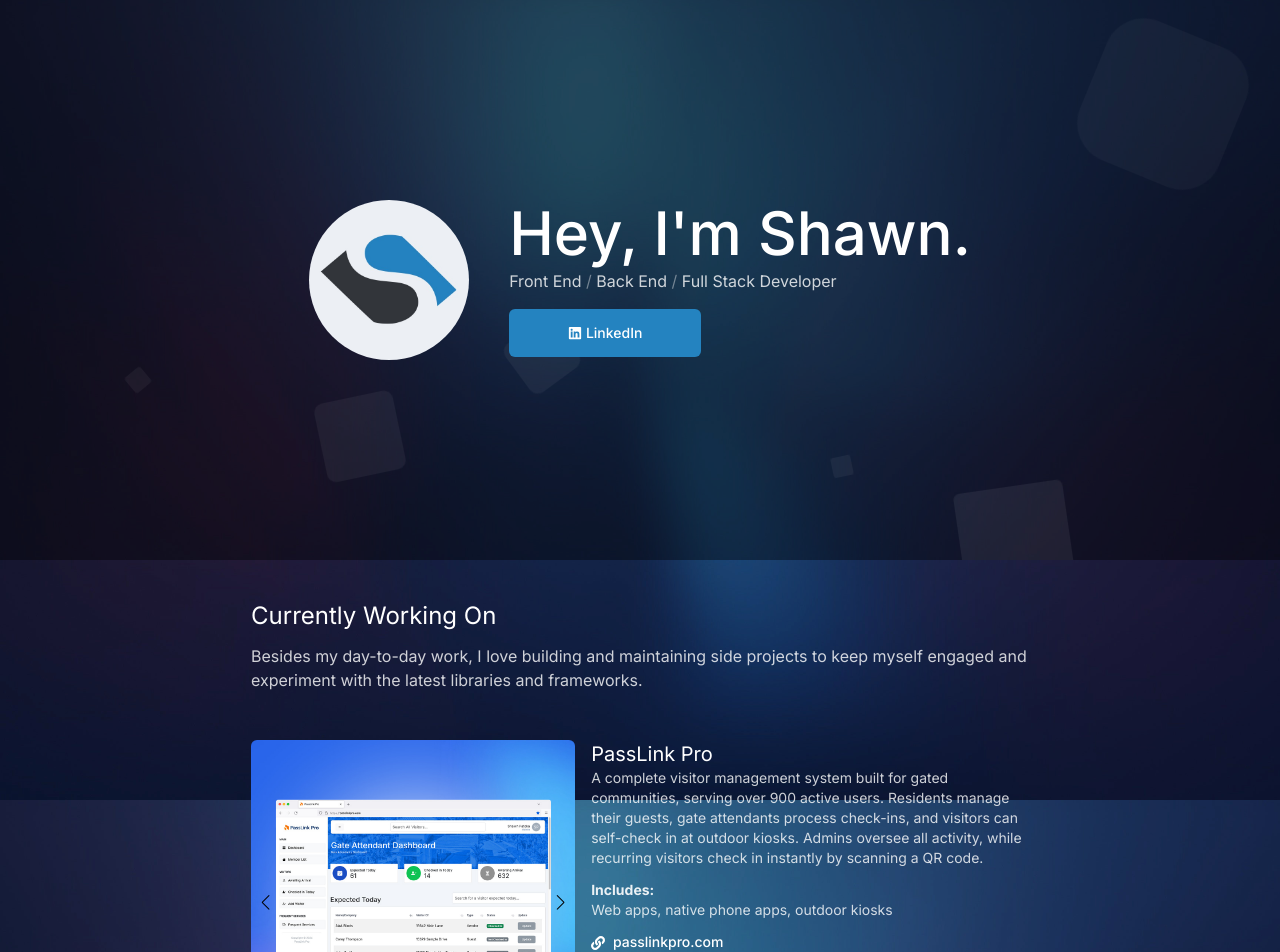
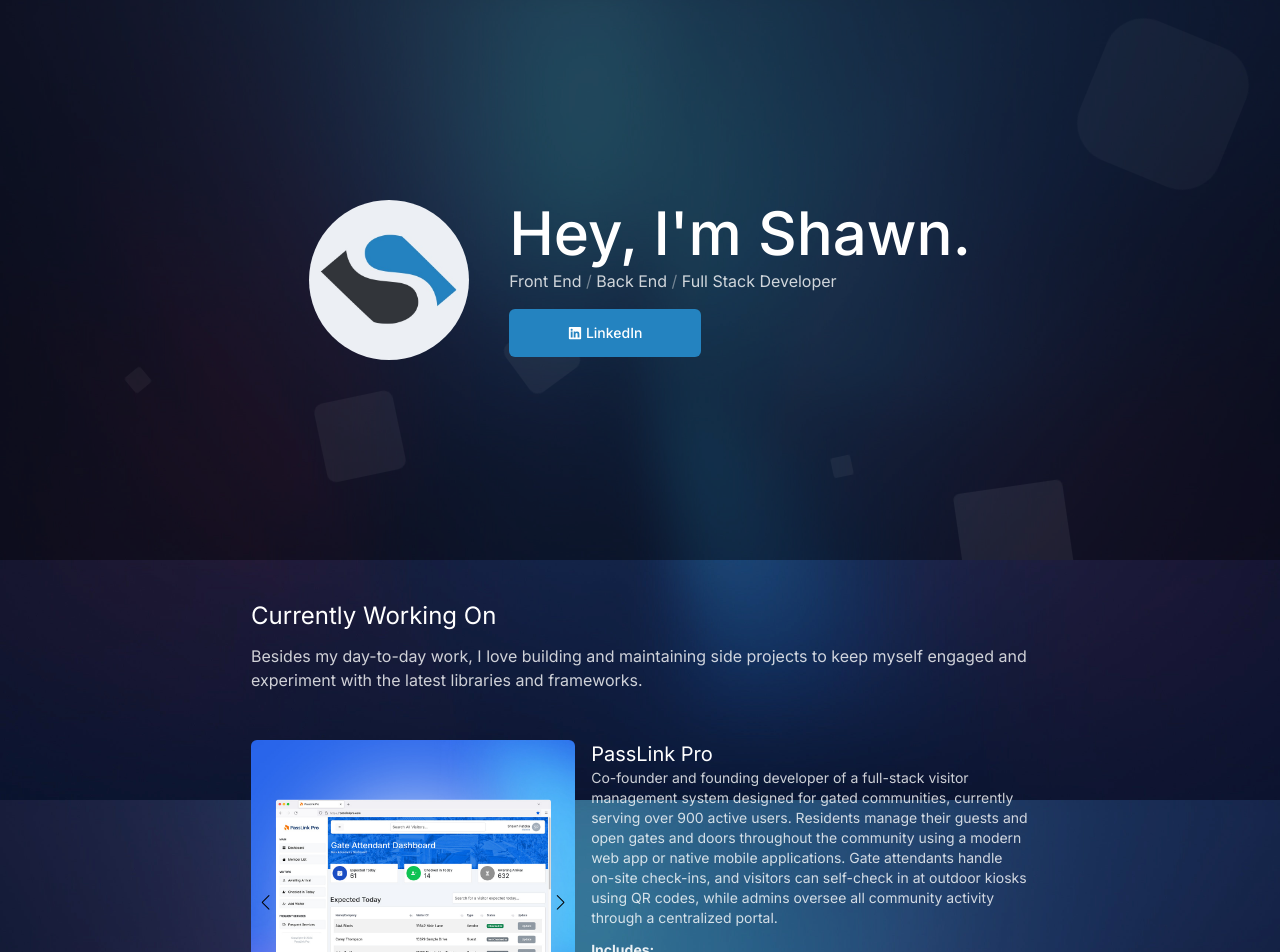
Before and after one commit to shawnpatoka/shawnpatoka-website, a Next.js app: page / in a window 1280 px wide. Shown: the top 952 px of the page. Built offline with nearby package versions, Linux system fonts and the light colour scheme.

Commit message:
reworded PLP description

```diff
--- a/app/components/sections/SectionCurrentlyWorkingOn.tsx
+++ b/app/components/sections/SectionCurrentlyWorkingOn.tsx
@@ -27,7 +27,7 @@
           <div className="w-full sm:w-7/12 align-center">
             <h3 className="text-white text-xl">PassLink Pro</h3>
             <p className="text-white/80 text-sm">
-              A complete visitor management system built for gated communities, serving over 900 active users. Residents manage their guests, gate attendants process check-ins, and visitors can self-check in at outdoor kiosks. Admins oversee all activity, while recurring visitors check in instantly by scanning a QR code.            </p>
+              Co-founder and founding developer of a full-stack visitor management system designed for gated communities, currently serving over 900 active users. Residents manage their guests and open gates and doors throughout the community using a modern web app or native mobile applications. Gate attendants handle on-site check-ins, and visitors can self-check in at outdoor kiosks using QR codes, while admins oversee all community activity through a centralized portal.           </p>
             <p className="text-white/90 text-sm mt-3 font-bold">Includes:</p>
             <p className="text-white/80 text-sm mb-3">Web apps, native phone apps, outdoor kiosks</p>
             <div className="text-white text-sm mb-3 font-medium">
```
